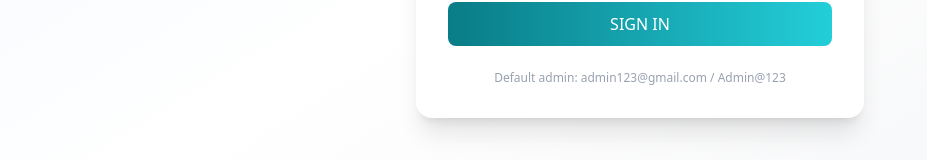
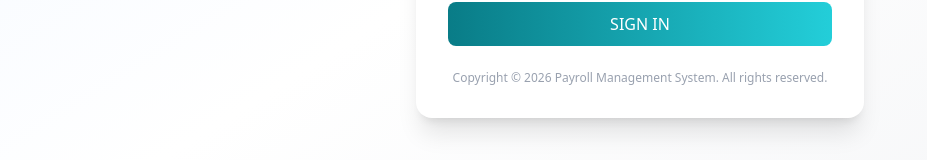
Before and after one commit to amcabaraban/payroll-next, a Next.js app: page /login in a window 1280 px wide. Shown: the part 540-700 px from the top of the page, without its empty margins (0-927 px from the left). Built offline with nearby package versions, Linux system fonts and the light colour scheme.

Commit message:
Update in Footer

```diff
--- a/src/app/login/page.js
+++ b/src/app/login/page.js
@@ -170,7 +170,7 @@ export default function LoginPage() {
 
                     {/* Footer */}
                     <p className="text-center text-xs text-gray-400 mt-6">
-                        Default admin: admin123@gmail.com / Admin@123
+                        Copyright &copy; {new Date().getFullYear()} Payroll Management System. All rights reserved.
                     </p>
                 </div>
             </div>
```
